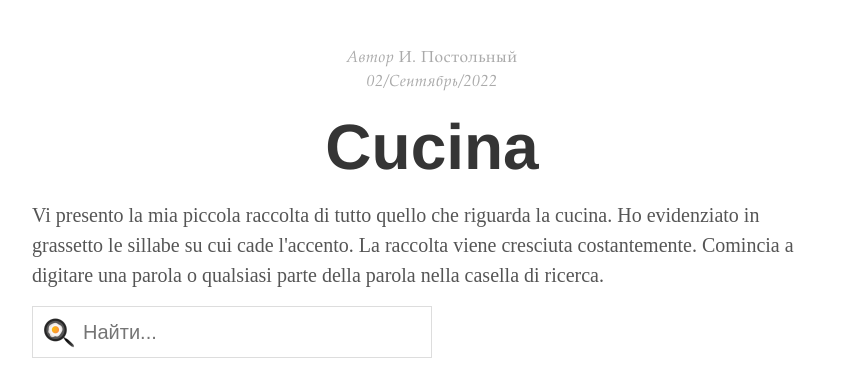
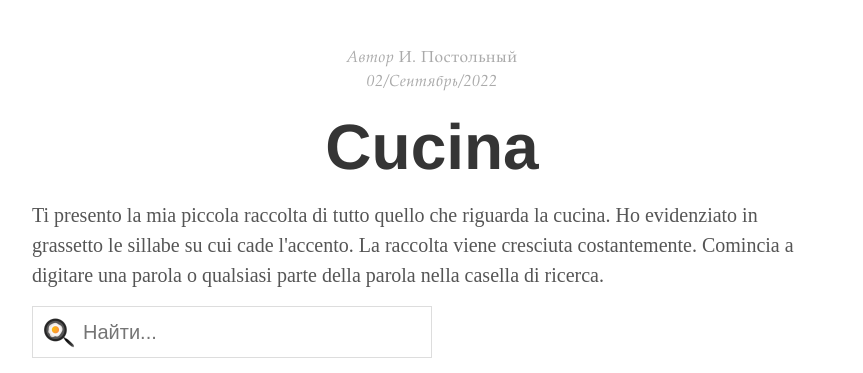
Before and after one commit to postolny/postolny.github.io, a Jekyll site: the page built from _posts/2022-09-02-cucina.md, in a window 1280 px wide and 900 px high, scrolled down 344 px. Shown: the part 56-429 px from the top of the window, without its empty margins (208-1071 px from the left). Built offline with Jekyll 4.4.1, drawn with Linux system fonts in a browser that asks for light colours; some of the changed text lies outside the part shown.

Commit message:
Add files via upload

```diff
--- a/_posts/2022-09-02-cucina.md
+++ b/_posts/2022-09-02-cucina.md
@@ -1,14 +1,14 @@
 ---
 layout: post
 title: "Cucina"
-description: "Vi presento la mia piccola raccolta di tutto quello che riguarda la cucina. Ho evidenziato in grassetto le sillabe su cui cade l'accento. La raccolta viene cresciuta costantemente. Comincia a digitare una parola o qualsiasi parte della parola nella casella di ricerca."
+description: "Ti presento la mia piccola raccolta di tutto quello che riguarda la cucina. Ho evidenziato in grassetto le sillabe su cui cade l'accento. La raccolta viene cresciuta costantemente. Comincia a digitare una parola o qualsiasi parte della parola nella casella di ricerca."
 author: "И. Постольный"
 comments: false
 categories:
 tags: Vocabolario
 ---
 
-Vi presento la mia piccola raccolta di tutto quello che riguarda la cucina. Ho evidenziato in grassetto le sillabe su cui cade l'accento. La raccolta viene cresciuta costantemente. Comincia a digitare una parola o qualsiasi parte della parola nella casella di ricerca.
+Ti presento la mia piccola raccolta di tutto quello che riguarda la cucina. Ho evidenziato in grassetto le sillabe su cui cade l'accento. La raccolta viene cresciuta costantemente. Comincia a digitare una parola o qualsiasi parte della parola nella casella di ricerca.
 
 <input class="input-search cucina" id="search-all" type="text" placeholder="Найти...">
 
```
Also changed, not shown: other parts of _posts/2022-09-02-cucina.md (+13 -1 lines).
